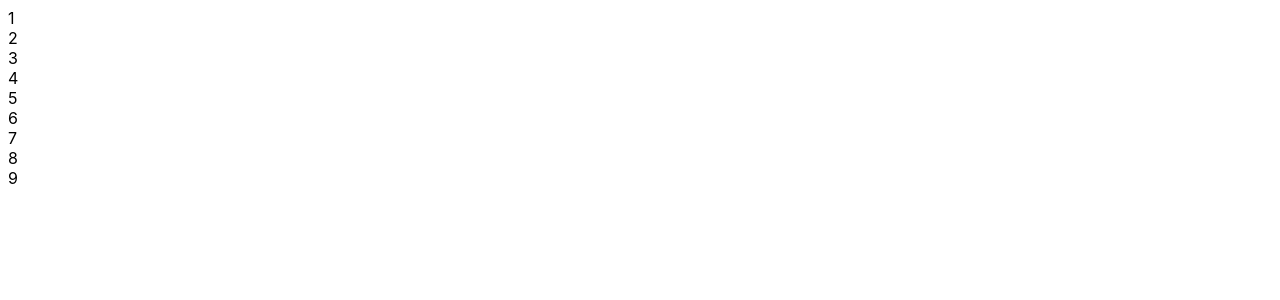
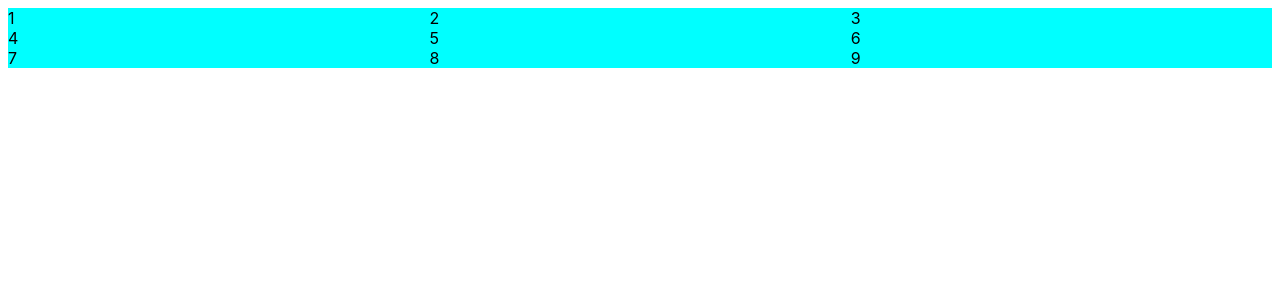
Before and after one commit to Ochirsaikhan/tic-tac-toe, a React (Create React App) app: page / in a window 1280 px wide. Shown: the top 300 px of the page. Built offline with nearby package versions, Linux system fonts and the light colour scheme; the HTML template or start-up script is replaced by a standard one.

Commit message:
Add styles to the box component

```diff
--- a/src/index.css
+++ b/src/index.css
@@ -22,3 +22,14 @@ code {
 }
 
 /* ------------------------------------------------------------------------------- */
+
+.box-grid {
+  display: grid;
+  grid-template-columns: auto auto auto;
+  /* grid-template-rows: auto auto auto; */
+  /* border:  */
+}
+
+.box-cell {
+  background-color: aqua;
+}
```
